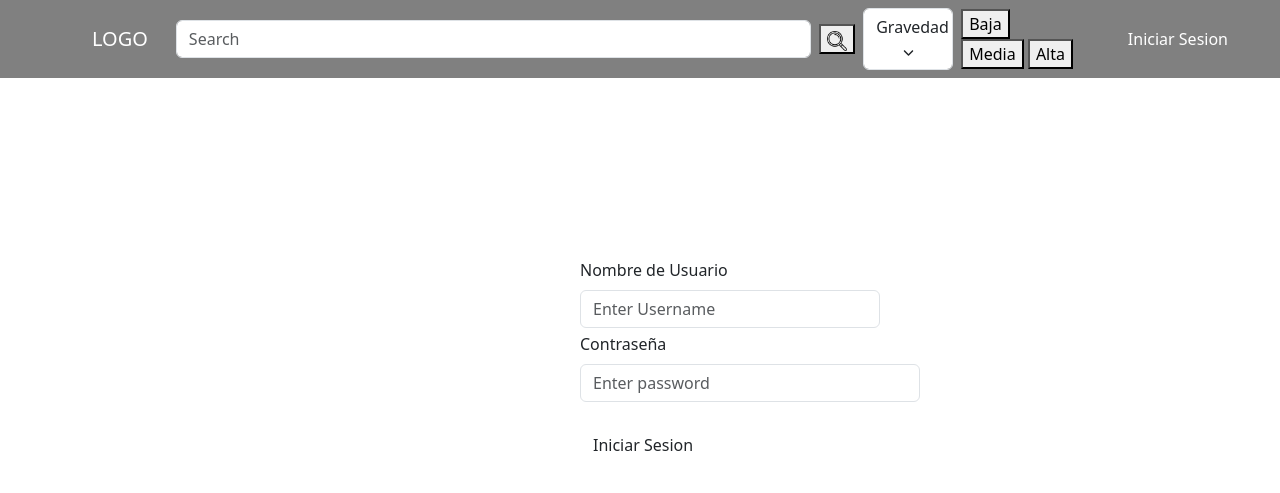
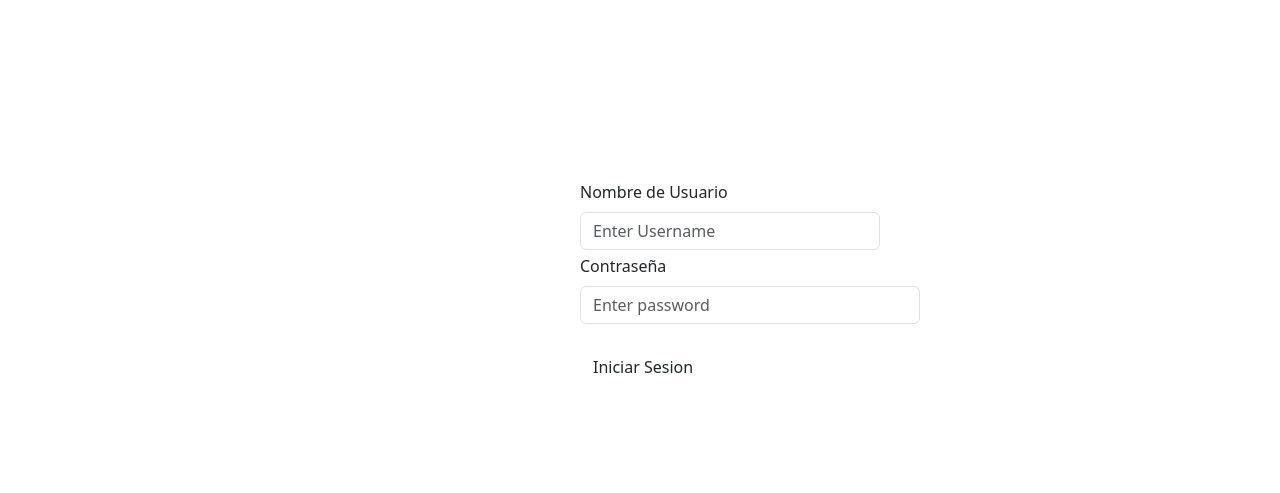
Before and after one commit to WalidArangoya/AulaFix-Grupo1, a PHP site: page /git/login.php in a window 1280 px wide. Shown: the top 493 px of the page. Run offline with PHP 8.4, Linux system fonts and the light colour scheme; data that the repository does not hold is empty; some libraries are stand-ins or nearby versions.

Commit message:
login definitivo

```diff
--- a/conexion.php
+++ b/conexion.php
@@ -3,7 +3,7 @@ mysqli_report(MYSQLI_REPORT_ERROR | MYSQLI_REPORT_STRICT);
 try {
 $host = 'localhost';
 $user = 'root';
-$pass = 'admin';
+$pass = 'root';
 $db = 'aulafix';
 $cn = new mysqli($host, $user, $pass, $db);
 $cn->set_charset('utf8mb4');
--- a/login.php
+++ b/login.php
@@ -37,39 +37,6 @@ if($_SERVER["REQUEST_METHOD"]=="GET"){
 </head>
 <body>
 
-    <script src="js/loginScript.js">
-    </script>
-    <nav class="navbar navbar-dark">
-        <div class="container-fluid d-flex justify-content-between align-items-center">
-            <div class="nav-item" id="logo">
-                <a class="navbar-brand active"  href="index.php">LOGO</a>
-            </div>
-            <div class="nav-item flex-grow-1 mx-3" style="max-width: 900px;">
-                <form class="hstack gap-2">
-                    <input class="form-control" placeholder="Search"/>
-                    <button class="btn-solid theme-secondary" type="submit"><img src="img/lupa.png" id="lupa"></button>
-                    <button class="form-control combobox-toggle" type="button"
-                        data-bs-toggle="combobox"
-                        data-bs-name="gravedad"
-                        data-bs-placeholder="Gravedad"
-                        id="filtro"
-                        style="max-width: 140px">
-                        <span class="combobox-value">Gravedad</span>
-                        <svg class="combobox-caret" width="13" height="16" viewBox="0 0 10 16" fill="none" xmlns="http://www.w3.org/2000/svg"><path d="M0.46967 5.46967C0.762563 5.17678 1.23744 5.17678 1.53033 5.46967L5 8.93934L8.46967 5.46967C8.76256 5.17678 9.23744 5.17678 9.53033 5.46967C9.82322 5.76256 9.82322 6.23744 9.53033 6.53033L5.53033 10.5303C5.23744 10.8232 4.76256 10.8232 4.46967 10.5303L0.46967 6.53033C0.176777 6.23744 0.176777 5.76256 0.46967 5.46967Z" fill="currentcolor"/></svg>
-                    </button>
-                    <div class="menu">
-                        <button class="menu-item" type="button" data-bs-value="baja" >Baja</button>
-                        <button class="menu-item" type="button" data-bs-value="media">Media</button>
-                        <button class="menu-item" type="button" data-bs-value="alta">Alta</button>
-                    </div>
-                </form>
-            </div>
-
-            <div class="nav-item" id="login">
-                <a class="nav-link active" href="login.php">Iniciar Sesion</a>
-            </div>
-        </div>
-    </nav>
 
     <form action="" method="GET" id="form1" style="max-width: 400px;">
         <div class="form-group">
```
